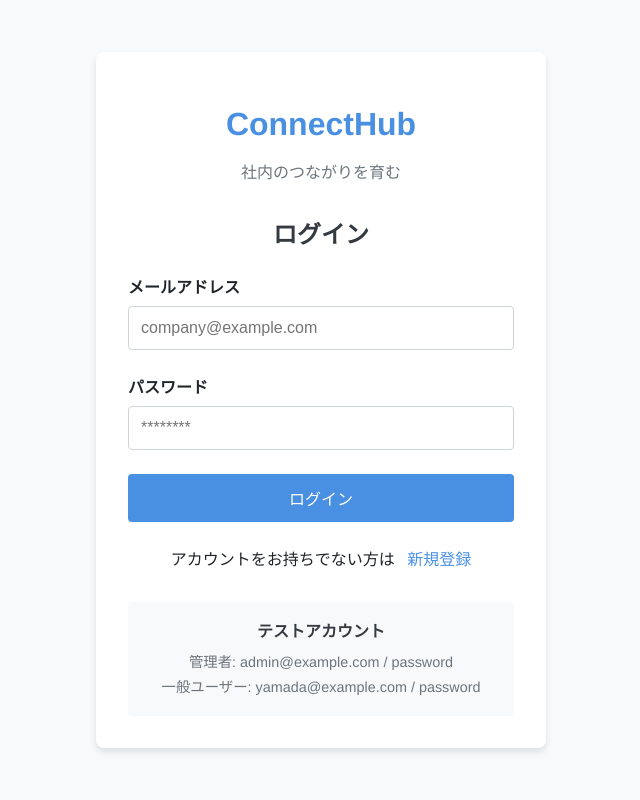
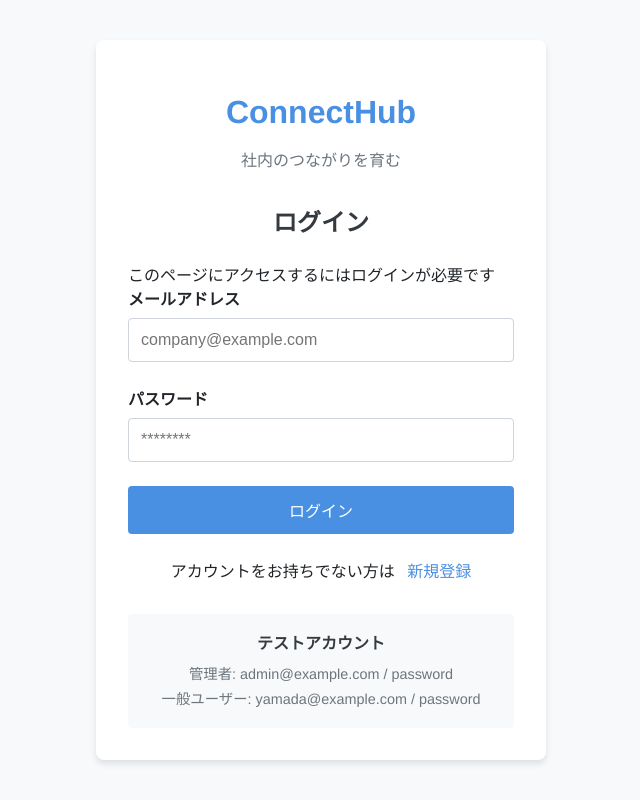
Before and after one commit to hidetoshi-oya/connect-hub, a React (Create React App) app in the folder client/: page /login in a window 1280 px wide. Shown: the whole page, without its empty margins (319-959 px from the left). Built offline with nearby package versions, Linux system fonts and the light colour scheme; no server answers; sample sign-in values are in the browser's storage.

Commit message:
Update Login page to handle redirects and show notification

```diff
--- a/client/src/pages/Login.jsx
+++ b/client/src/pages/Login.jsx
@@ -1,4 +1,4 @@
-import React, { useState } from 'react';
+import React, { useState, useEffect } from 'react';
 import { Link, useNavigate, useLocation } from 'react-router-dom';
 import { useAuth } from '../contexts/AuthContext';
 import styles from './Auth.module.css';
@@ -9,12 +9,19 @@ const Login = () => {
   const [loading, setLoading] = useState(false);
   const [error, setError] = useState('');
 
-  const { login } = useAuth();
+  const { login, currentUser } = useAuth();
   const navigate = useNavigate();
   const location = useLocation();
 
-  // リダイレクト先を取得
+  // リダイレクト先を取得（なければホームページ）
   const redirectPath = location.state?.from?.pathname || '/';
+
+  // すでにログインしている場合は、リダイレクト先またはホームページに遷移
+  useEffect(() => {
+    if (currentUser) {
+      navigate(redirectPath, { replace: true });
+    }
+  }, [currentUser, navigate, redirectPath]);
 
   const handleSubmit = async (e) => {
     e.preventDefault();
@@ -32,8 +39,7 @@ const Login = () => {
       // ログイン処理
       await login(email, password);
 
-      // ログイン成功後、リダイレクト先にナビゲート
-      navigate(redirectPath, { replace: true });
+      // ログイン成功後の処理はuseEffectで行われる
     } catch (err) {
       console.error('ログインエラー:', err);
       setError(err.response?.data?.message || 'ログインに失敗しました');
@@ -50,6 +56,12 @@ const Login = () => {
         </div>
 
         <h2 className={styles.formTitle}>ログイン</h2>
+
+        {location.state?.from && (
+          <div className={styles.redirectInfo}>
+            このページにアクセスするにはログインが必要です
+          </div>
+        )}
 
         {error && <div className={styles.error}>{error}</div>}
 
```
